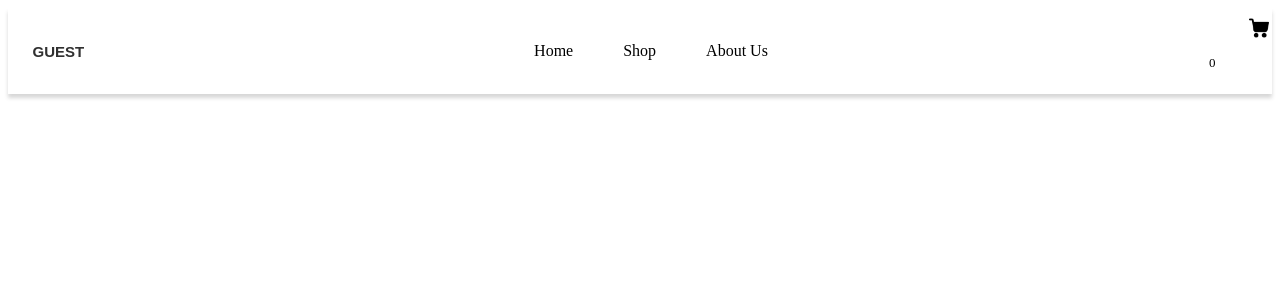
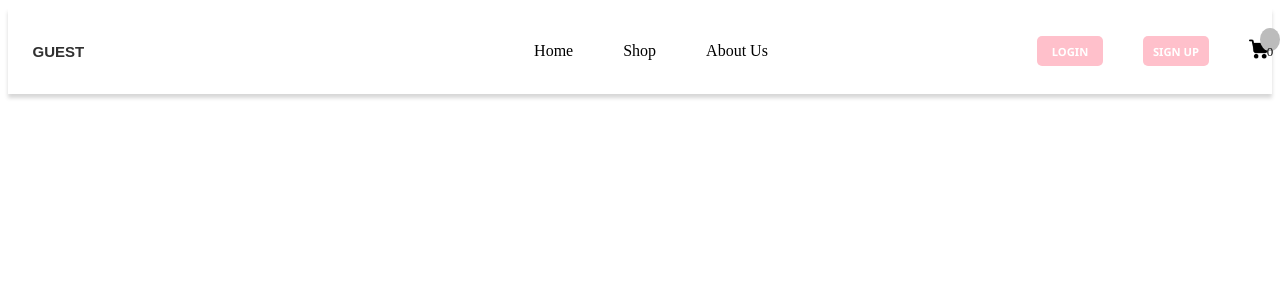
Before and after one commit to Potato121-bleh/macer, a Django app: template keyboardApp/templates/navigation/testheader.html in a window 1280 px wide. Shown: the top 300 px of the page. Run offline with Django 5.2, Linux system fonts and the light colour scheme; the template is opened without the code that fills it, so the values that code supplies are empty.

Commit message:
fix header bug

```diff
--- a/keyboardApp/static/css/navigationCss/header.css
+++ b/keyboardApp/static/css/navigationCss/header.css
@@ -141,3 +141,15 @@
     width: 100%;
     padding-right: 20px;
   }
+
+  .cart-counter-con {
+    text-align: center;
+    background-color: #bcbcbc;
+    padding-top: 3px;
+    width: 20px;
+    height: 20px;
+    position: absolute;
+    top: -11px;
+    right: -11px;
+    border-radius: 50%;
+  }
--- a/keyboardApp/static/css/navigationCss/testheader.css
+++ b/keyboardApp/static/css/navigationCss/testheader.css
@@ -141,3 +141,15 @@
     width: 100%;
     padding-right: 20px;
   }
+
+  .cart-counter-con {
+    text-align: center;
+    background-color: #bcbcbc;
+    padding-top: 3px;
+    width: 20px;
+    height: 20px;
+    position: absolute;
+    top: -11px;
+    right: -11px;
+    border-radius: 50%;
+  }
--- a/keyboardApp/static/css/shop.css
+++ b/keyboardApp/static/css/shop.css
@@ -318,7 +318,7 @@
 }
 
 
-.cart-counter-con {
+/* .cart-counter-con {
   text-align: center;
   background-color: #bcbcbc;
   padding-top: 3px;
@@ -328,7 +328,7 @@
   top: -11px;
   right: -11px;
   border-radius: 50%;
-}
+} */
 
 
 #logo-img-con-id {
--- a/keyboardApp/templates/navigation/testheader.html
+++ b/keyboardApp/templates/navigation/testheader.html
@@ -11,41 +11,17 @@
         />
     </head>
     <body>
-        {% load static %}
-        <!DOCTYPE html>
-        <html lang="en">
-            <head>
-                <meta charset="UTF-8" />
-                <meta
-                    name="viewport"
-                    content="width=device-width, initial-scale=1.0"
-                />
-                <title>Document</title>
-                <link
-                    rel="stylesheet"
-                    href="{% static 'css/navigationCss/header.css' %}"
-                />
-            </head>
-            <body>
         <header class="header-navbar-main-con">
             <nav class="header-navbar-sub-con">
                 <div class="header-navbar-left-con">
-                            <h2 class="guest-nav" id="usernickname-text-id">
-                                Guest
-                            </h2>
+                    <h2 class="guest-nav" id="usernickname-text-id">Guest</h2>
                 </div>
 
                 <ul class="navbar-page-con">
-                            <li
-                                class="navbar-page-element"
-                                id="navbar-home-label-id"
-                            >
+                    <li class="navbar-page-element" id="navbar-home-label-id">
                         Home
                     </li>
-                            <li
-                                class="navbar-page-element"
-                                id="navbar-shop-label-id"
-                            >
+                    <li class="navbar-page-element" id="navbar-shop-label-id">
                         Shop
                     </li>
                     <li
@@ -121,7 +97,6 @@
                     break
             }
         </script>
+        <script src="{% static 'js/shop.js' %}"></script>
     </body>
 </html>
-    </body>
-</html>
```
Also changed, not shown: keyboardApp/templates/signup.html (+16 -11 lines). Lines whose indentation alone changed are shown as unchanged.
